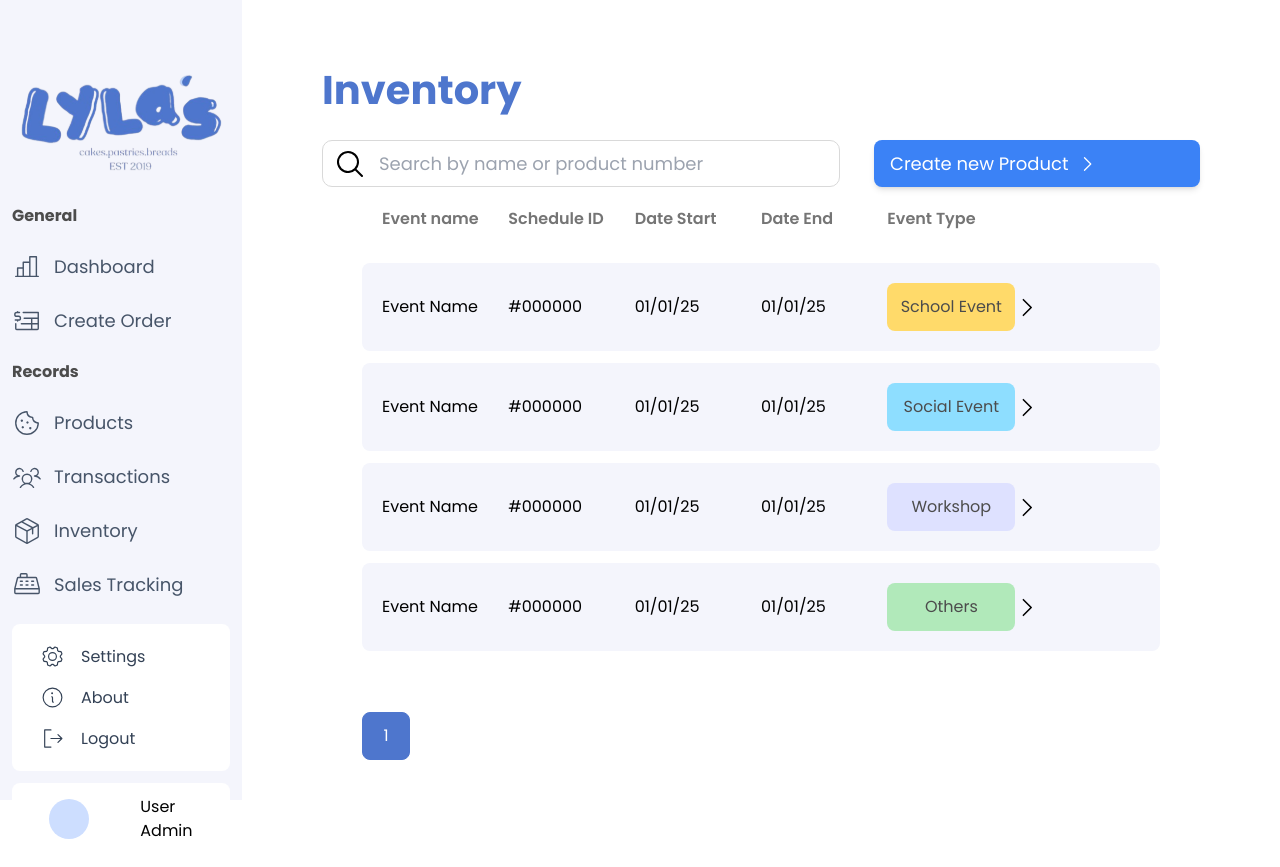
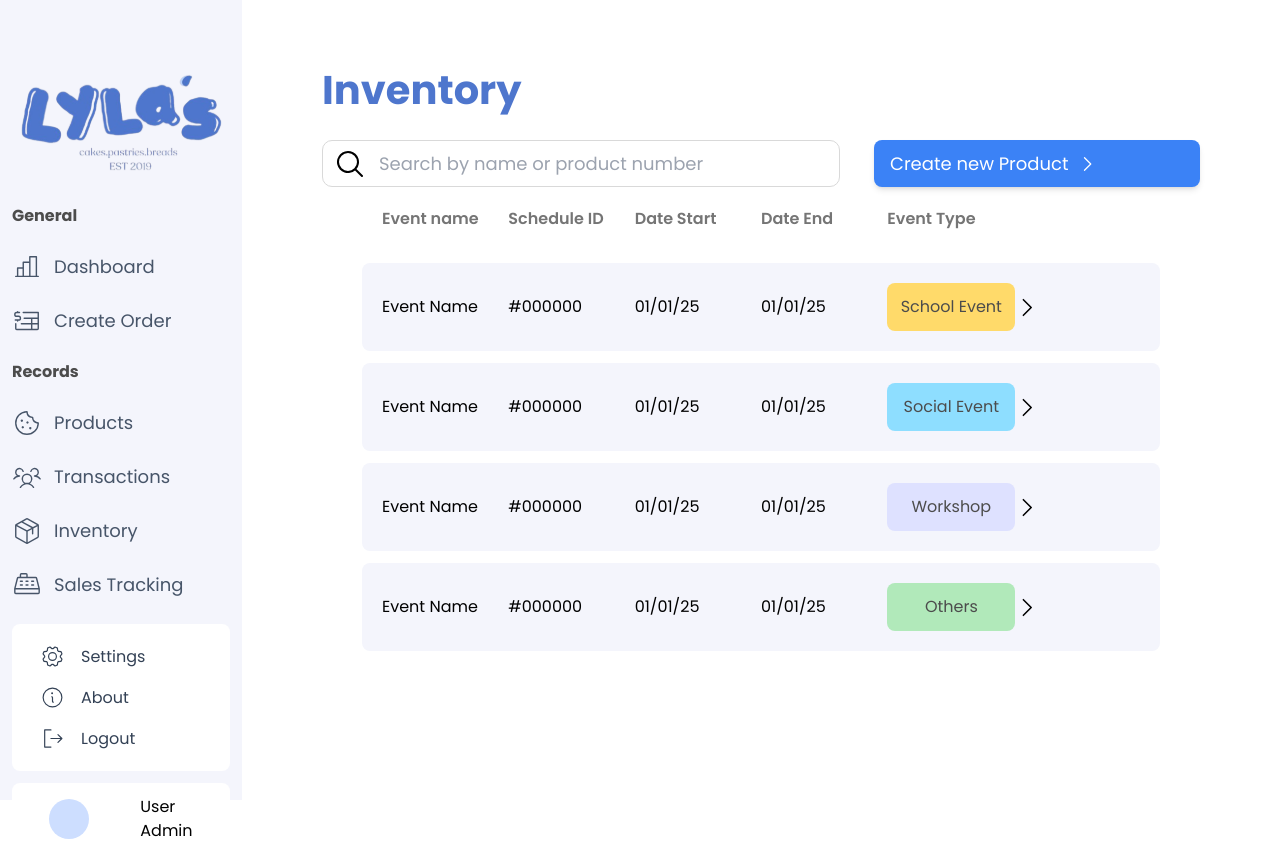
Before and after one commit to bernalesangela/bernalesangela-BERNALES-MACABENTA-MORDEN-WEBDEV_Final_Project, a React (Create React App) app: page /admin/inventory in a window 1280 px wide. Built offline with nearby package versions, Linux system fonts and the light colour scheme.

Commit message:
removed pagination

```diff
--- a/src/pages/admin/inventory/index.js
+++ b/src/pages/admin/inventory/index.js
@@ -108,11 +108,6 @@ const InventoryPage = () => {
               </span>
             </div>
           </div>
-          <div className="flex items-center w-full gap-3">
-            <div className="bg-blueSerenity border border-blueSerenity  w-[3rem] h-[3rem] items-center justify-center flex rounded-lg hover:cursor-pointer">
-              <span className="text-white">1</span>
-            </div>
-          </div>
         </div>
       </section>
     </Layout>
--- a/src/pages/admin/products/index.js
+++ b/src/pages/admin/products/index.js
@@ -232,11 +232,6 @@ const ProductsPage = () => {
               );
             })}
           </div>
-          <div className="flex items-center w-full gap-3">
-            <div className="bg-blueSerenity border border-blueSerenity  w-[3rem] h-[3rem] items-center justify-center flex rounded-lg hover:cursor-pointer">
-              <span className="text-white">1</span>
-            </div>
-          </div>
         </div>
       </section>
       {selectedProduct && (
```
